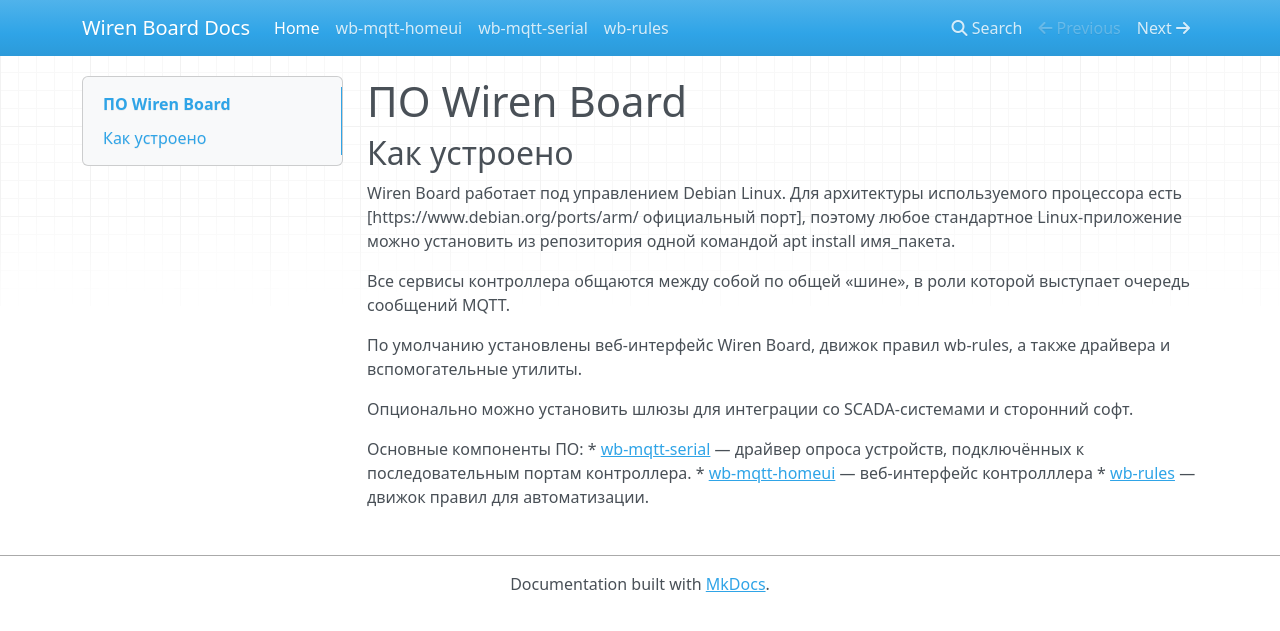
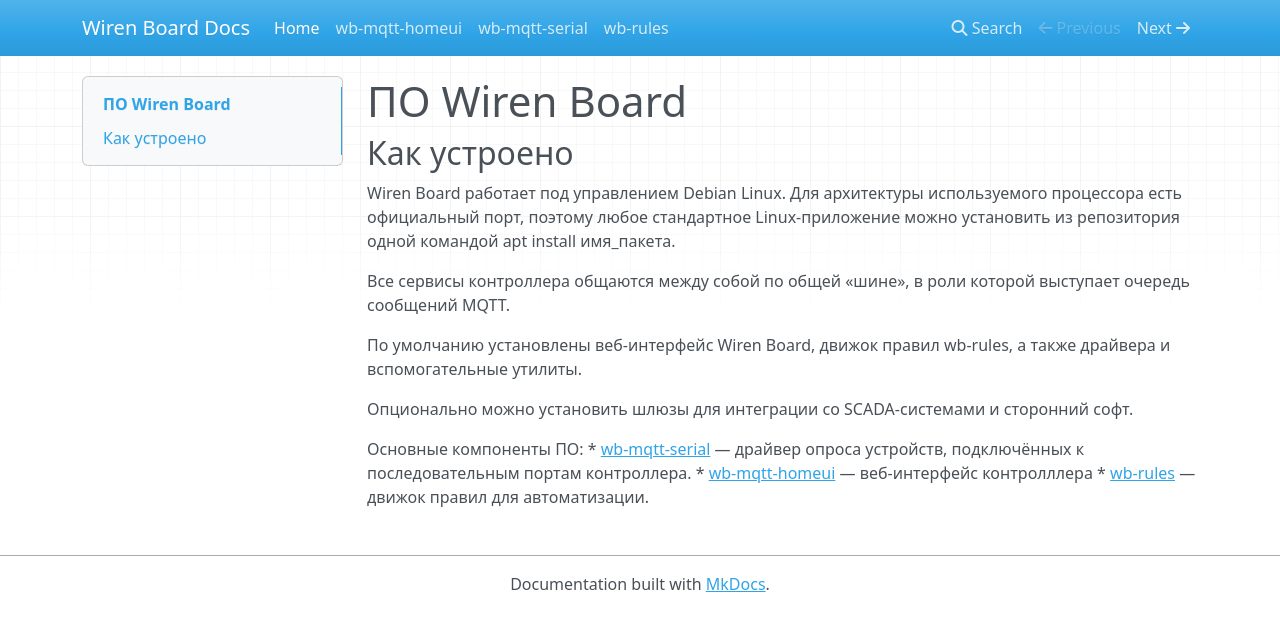
Before and after one commit to aadegtyarev/mkdocs-test, an MkDocs documentation site: the page built from docs/index.md, in a window 1280 px wide. Shown: the top 631 px of the page. Built offline with MkDocs 1.6.1, drawn with Linux system fonts in a browser that asks for light colours; nearby versions of some CDN libraries; some of the changed lines change nothing that is shown.

Commit message:
change index.md

```diff
--- a/docs/index.md
+++ b/docs/index.md
@@ -1,7 +1,7 @@
 # ПО Wiren Board
 
 ## Как устроено
-Wiren Board работает под управлением Debian Linux. Для архитектуры используемого процессора есть [https://www.debian.org/ports/arm/ официальный порт], поэтому любое стандартное Linux-приложение можно установить из репозитория одной командой apt install имя_пакета.
+Wiren Board работает под управлением Debian Linux. Для архитектуры используемого процессора есть официальный порт, поэтому любое стандартное Linux-приложение можно установить из репозитория одной командой apt install имя_пакета.
 
 Все сервисы контроллера общаются между собой по общей «шине», в роли которой выступает очередь сообщений MQTT.
 
```
